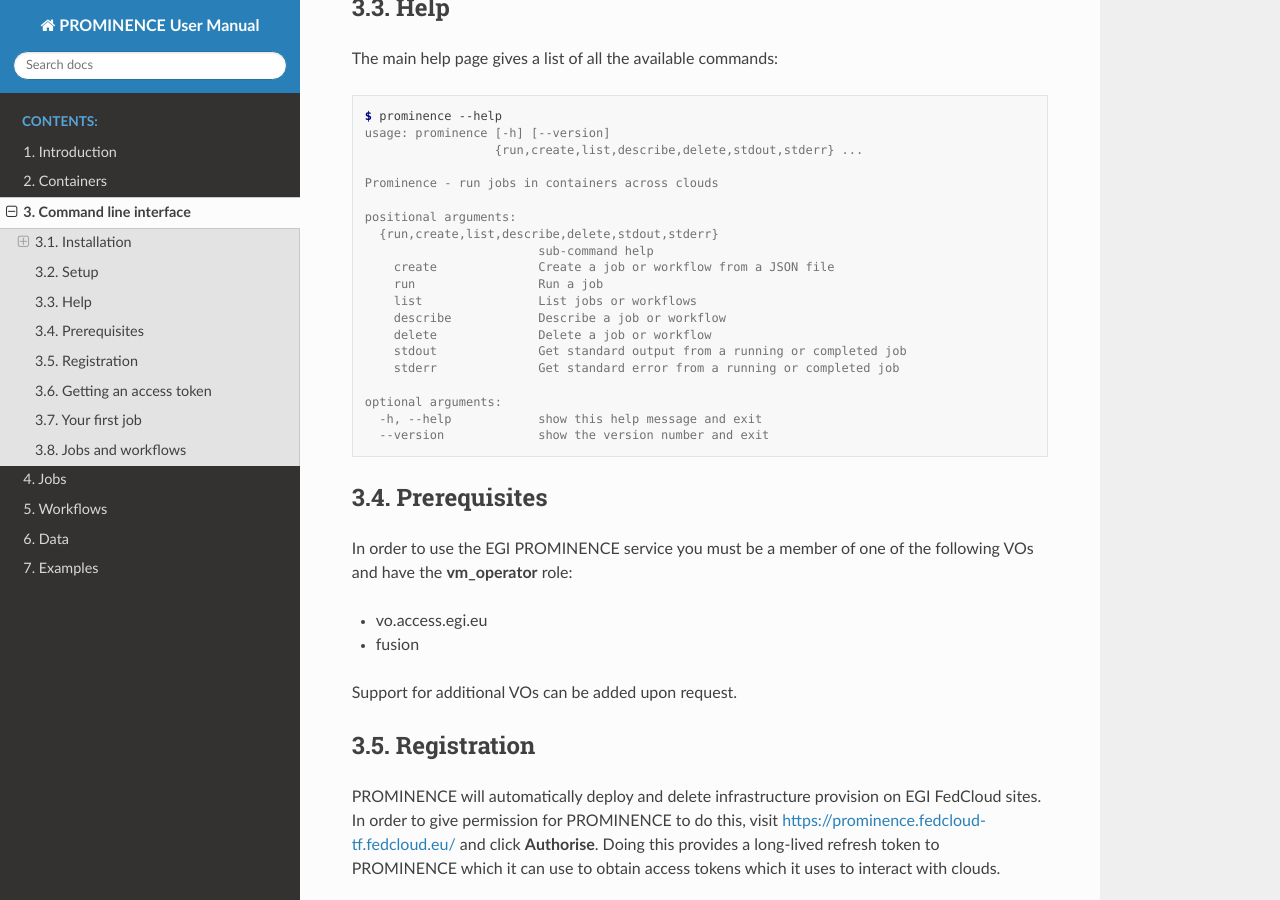
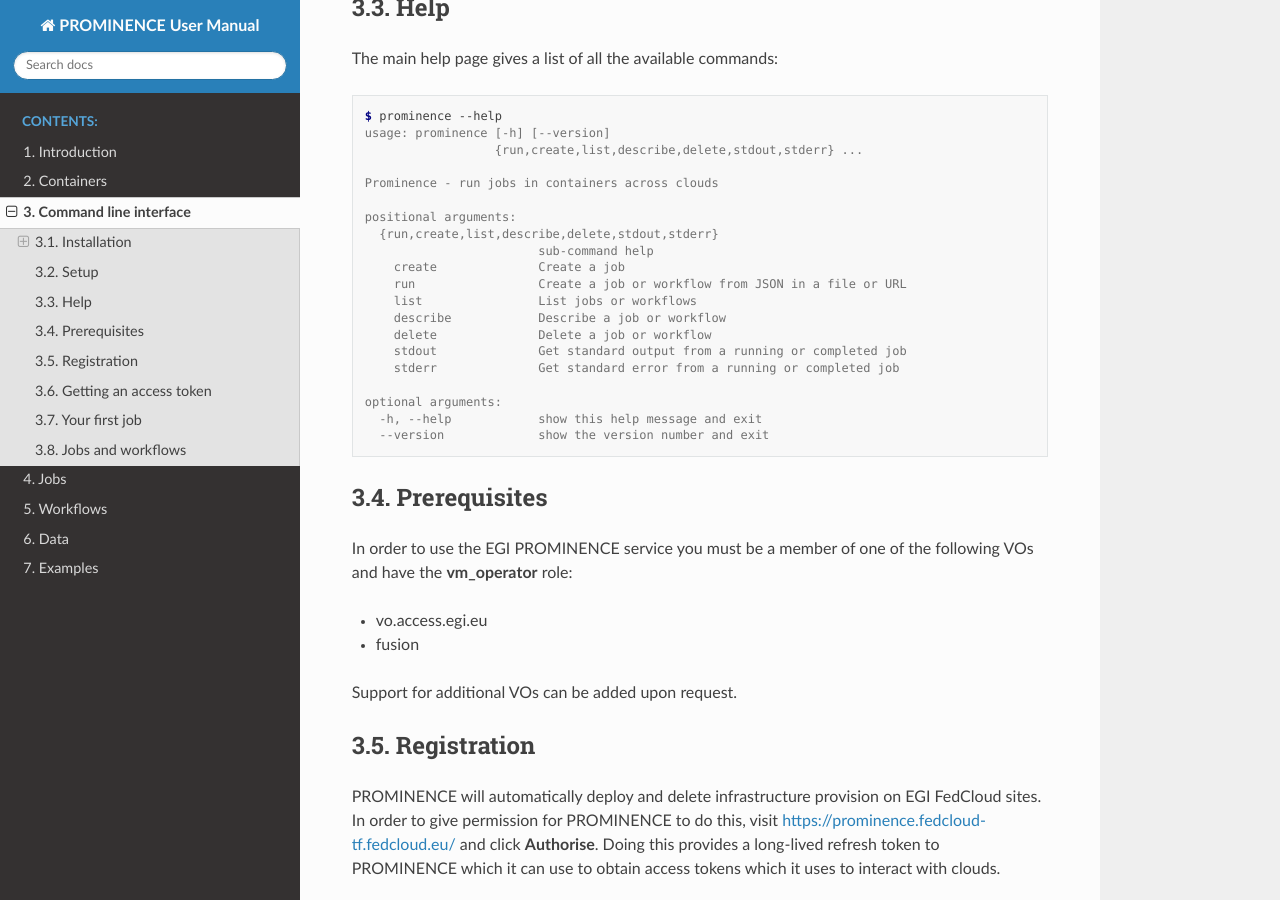
Before and after one commit to prominence-eosc/docs-eosc, a Sphinx documentation site: the page built from source/command-line-interface.rst, in a window 1280 px wide and 900 px high, scrolled down 2444 px. Built offline with Sphinx 7.4.7 and the Read the Docs theme 2.0.0, drawn with Linux system fonts in a browser that asks for light colours.

Commit message:
create/run help in CLI was not right

```diff
--- a/source/command-line-interface.rst
+++ b/source/command-line-interface.rst
@@ -129,8 +129,8 @@
    positional arguments:
      {run,create,list,describe,delete,stdout,stderr}
                            sub-command help
-       create              Create a job or workflow from a JSON file
-       run                 Run a job
+       create              Create a job
+       run                 Create a job or workflow from JSON in a file or URL
        list                List jobs or workflows
        describe            Describe a job or workflow
        delete              Delete a job or workflow
```
